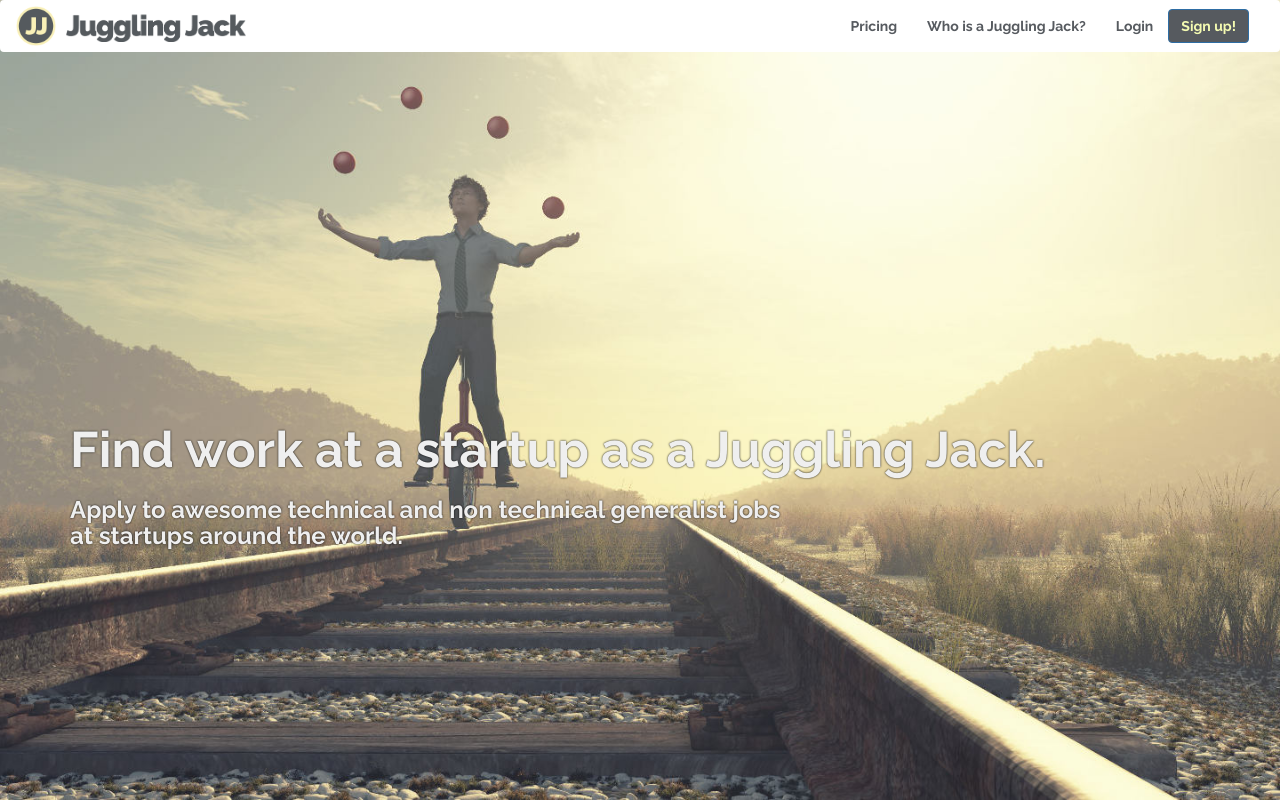
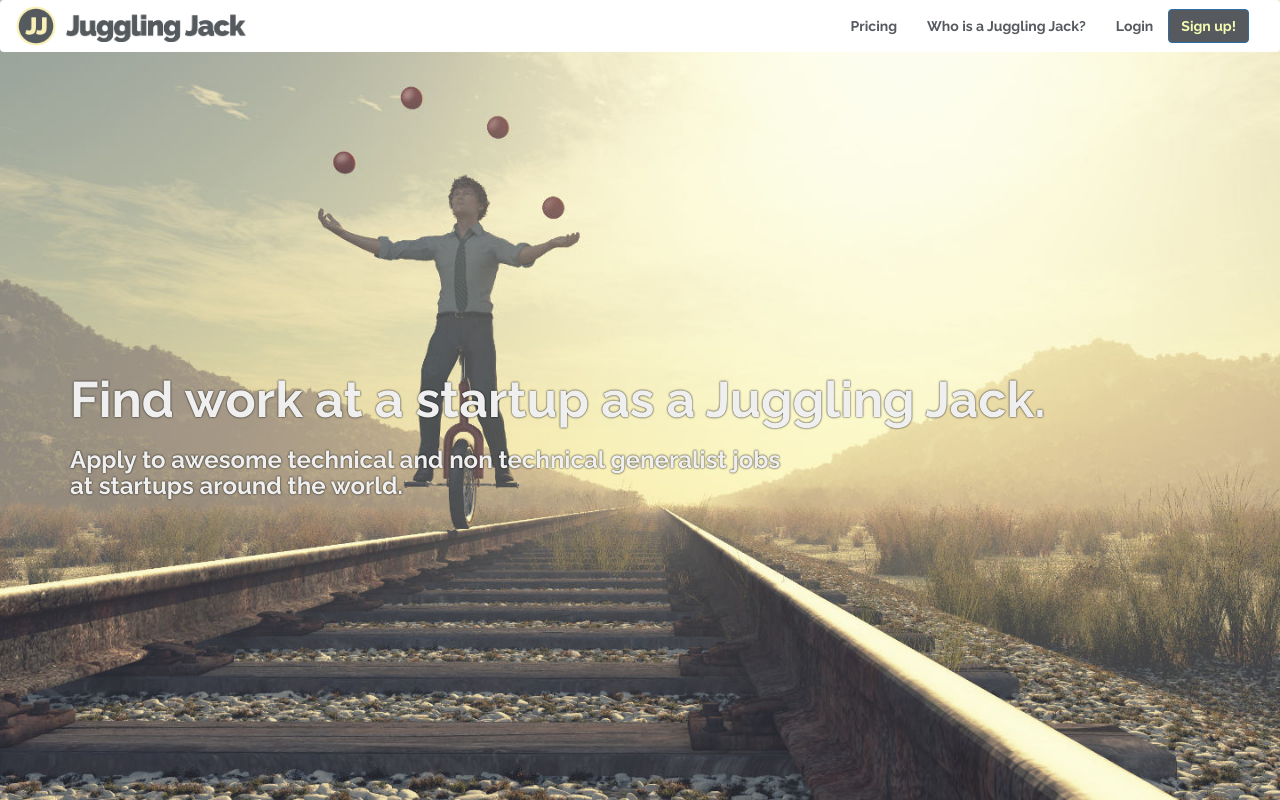
Before and after one commit to stonebinox/jugglingjack, a React (Create React App) app: page / in a window 1280 px wide. Built offline with nearby package versions, Linux system fonts and the light colour scheme.

Commit message:
Setting up layout

```diff
--- a/src/Home.js
+++ b/src/Home.js
@@ -8,7 +8,7 @@ export class Home extends Component {
     render() {
         return (
             <div className="container">
-                <div style={{marginTop: "350px"}}>
+                <div style={{marginTop: "300px"}}>
                     <h1 className="light">Find work at a startup as a Juggling Jack.</h1>
                     <h3 className="light">Apply to awesome technical and non technical generalist jobs<br /> at startups around the world.</h3>
                 </div>
```
